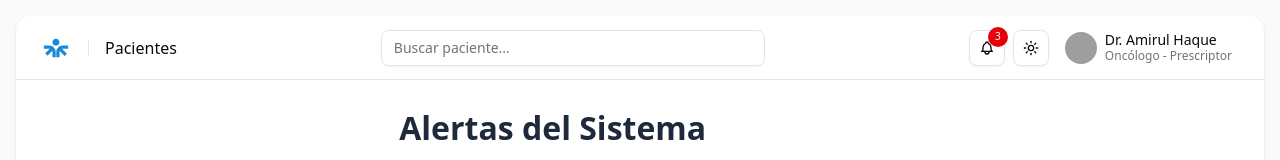
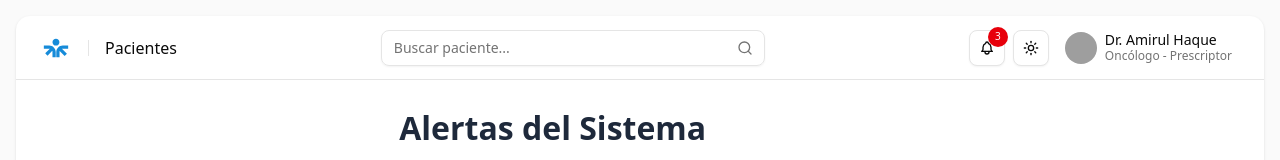
Before and after one commit to carolinamauro/garrahan-prescription-system, a Next.js app: page /alerts in a window 1280 px wide. Shown: the top 160 px of the page. Built offline with nearby package versions, Linux system fonts and the light colour scheme; grey boxes are pictures that could not be loaded.

Commit message:
Agrego lógica para la barra de búsqueda

```diff
--- a/eslint.config.mjs
+++ b/eslint.config.mjs
@@ -5,6 +5,10 @@ export default [
       ecmaVersion: 2022,
       sourceType: 'module',
       parserOptions: { ecmaFeatures: { jsx: true } },
+      env: {
+          browser: true,
+          es2022: true,
+      },
       globals: {
         process: 'readonly',
         require: 'readonly',
--- /dev/null
+++ b/src/components/SearchInput/index.js
@@ -0,0 +1,84 @@
+'use client';
+
+import { useState } from 'react';
+import { useRouter } from 'next/navigation';
+import { Search } from 'lucide-react';
+import { Input } from '@/components/ui/input';
+import { mergeTwClassNames } from '@/lib/utils';
+
+function filterPatientsByPrefix(options, query) {
+    if (!query) return [];
+
+    const lowerQuery = query.toLowerCase();
+
+    return options.filter(option => {
+        const words = option.nombre.split(' ');
+        return words.some(word => word.toLowerCase().startsWith(lowerQuery));
+    });
+}
+
+
+export default function SearchInput({
+  placeholder = 'Buscar paciente...',
+  options = [],
+  className
+}) {
+  const [filteredOptions, setFilteredOptions] = useState([]);
+  const [showOptions, setShowOptions] = useState(false);
+  const [searchValue, setSearchValue] = useState('');
+  const router = useRouter();
+
+  const handleChange = (e) => {
+    const currSearchValue = e.target.value;
+    setSearchValue(e.target.value)
+
+    if (currSearchValue) {
+      const filtered = filterPatientsByPrefix(options, currSearchValue);
+      setFilteredOptions(filtered);
+      setShowOptions(true);
+    } else {
+      setShowOptions(false);
+    }
+  };
+
+  const handleSelect = (option) => {
+    setSearchValue(option.nombre);
+    setShowOptions(false);
+    router.push(`/pacientes/${option.id}`);
+    setSearchValue('');
+  };
+
+  return (
+    <div className="relative w-full">
+      <div className="relative">
+        <Input
+          type="text"
+          placeholder={placeholder}
+          value={searchValue}
+          onChange={handleChange}
+          onFocus={() => searchValue && setShowOptions(true)}
+          onBlur={() => setTimeout(() => setShowOptions(false), 100)}
+          className={mergeTwClassNames('pr-9', className)}
+        />
+        <Search className="absolute right-3 top-1/2 -translate-y-1/2
+        text-muted-foreground h-4 w-4 pointer-events-none" />
+      </div>
+
+      {showOptions && filteredOptions.length > 0 && (
+        <ul className="absolute z-50 mt-1 w-full rounded-md
+        border border-border bg-background shadow-md">
+          {filteredOptions.map((option) => (
+            <li
+              key={option.id}
+              className="cursor-pointer px-3 py-2 text-sm
+              hover:bg-accent hover:text-accent-foreground"
+              onMouseDown={() => handleSelect(option)}
+            >
+              {option.nombre}
+            </li>
+          ))}
+        </ul>
+      )}
+    </div>
+  );
+}
--- a/src/components/SiteHeader/index.js
+++ b/src/components/SiteHeader/index.js
@@ -3,9 +3,10 @@
 import { Separator } from '@/components/ui/separator';
 import { ThemeToggle } from '@/components/ThemeToggle';
 import { NavUser } from '@/components/SiteHeader/NavUser';
-import { Input } from '@/components/ui/input';
+import SearchInput from '@/components/SearchInput';
 import { NotificationsDropdown } from '@/components/NotificationsDropdown';
 import { useHeader } from '@/contexts/HeaderContext';
+import { usePatients } from '@/contexts/PatientContext';
 import Link from 'next/link';
 
 export function SiteHeader() {
@@ -16,6 +17,7 @@ export function SiteHeader() {
   };
 
   const { title } = useHeader();
+  const { patients } = usePatients();
 
   return (
     <header className="flex h-(--header-height) shrink-0 items-center gap-2 border-b">
@@ -38,7 +40,10 @@ export function SiteHeader() {
 
         <div className="flex justify-center flex-1">
           <div className="w-full max-w-sm">
-            <Input placeholder="Buscar paciente..." />
+            <SearchInput
+              placeholder="Buscar paciente..."
+              options={patients}
+            />
           </div>
         </div>
 
```
